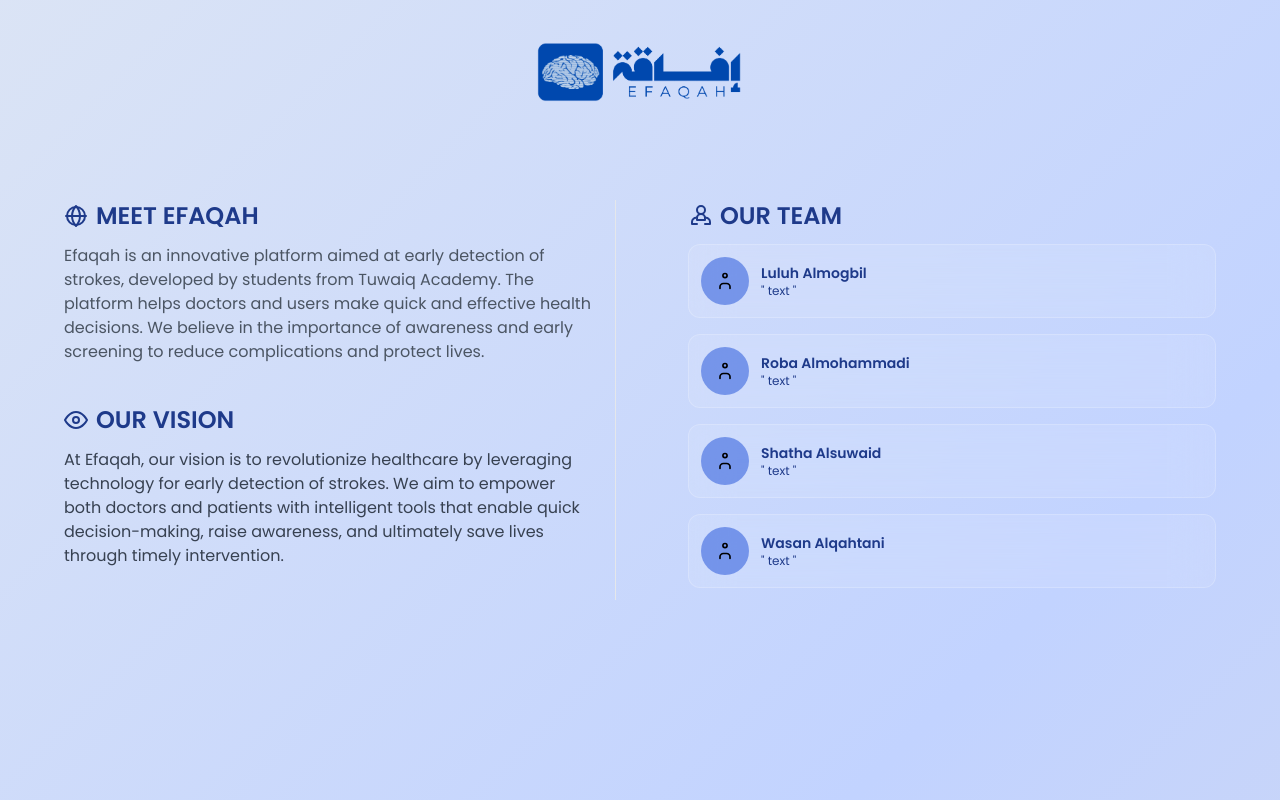
After one commit to Luluhmm/Efaqah, a Django app: page /about/ in a window 1280 px wide. The commit adds this page. Run offline with Django 5.2, Linux system fonts and the light colour scheme; some libraries are stand-ins or nearby versions.

Commit message:
Create About & Contact pages

```diff
--- a/Efaqah/doctor/templates/doctor/base.html
+++ b/Efaqah/doctor/templates/doctor/base.html
@@ -32,18 +32,18 @@
     <!-- Header -->
   <header class="bg-white shadow-sm border-b border-gray-100">
     <div class="max-w-7xl mx-auto px-4 sm:px-6 lg:px-8">
-        <div class="flex justify-between items-center h-20"> <!-- زودنا الارتفاع من 16 إلى 20 -->
+        <div class="flex justify-between items-center h-20">
             <div class="flex items-center gap-4">
                 <div class="flex items-center gap-2">
                     <div class="p-1 rounded-lg">
-                        <img src="{% static 'images/logo_2.PNG' %}" alt="Logo" class="h-14 w-auto"> <!-- زودنا حجم الصورة -->
+                        <img src="{% static 'images/logo_2.PNG' %}" alt="Logo" class="h-14 w-auto">
                     </div>
                 </div>
             </div>
 
             <div class="flex items-center gap-4 relative">
                 <!-- Date -->
-                <div class="text-base text-gray-600"> <!-- زودنا حجم النص -->
+                <div class="text-base text-gray-600">
                     {% now "D, M d Y" %}
                 </div>
 
--- /dev/null
+++ b/Efaqah/main/templates/main/about.html
@@ -0,0 +1,173 @@
+{% load static %}
+<!DOCTYPE html>
+<html lang="en">
+<head>
+    <meta charset="UTF-8">
+    <meta name="viewport" content="width=device-width, initial-scale=1.0">
+    <title>Efaqah - About</title>
+    <link href="https://fonts.googleapis.com/css2?family=Poppins:wght@400;600;700&display=swap" rel="stylesheet">
+    <script src="https://cdn.tailwindcss.com"></script>
+    <script>
+        tailwind.config = {
+            theme: {
+                extend: {
+                    fontFamily: {
+                        sans: ['Poppins', 'sans-serif'],
+                    },
+                    animation: {
+                        'fade-in': 'fadeIn 1s ease-out',
+                        'glow': 'glow 2s ease-in-out infinite alternate',
+                    },
+                    keyframes: {
+                        fadeIn: {
+                            '0%': { opacity: '0', transform: 'translateY(30px)' },
+                            '100%': { opacity: '1', transform: 'translateY(0px)' },
+                        },
+                        glow: {
+                            '0%': { boxShadow: '0 0 20px rgba(59, 130, 246, 0.5)' },
+                            '100%': { boxShadow: '0 0 30px rgba(59, 130, 246, 0.8), 0 0 40px rgba(59, 130, 246, 0.3)' },
+                        }
+                    }
+                }
+            }
+        }
+    </script>
+    <style>
+        body { font-family: 'Poppins', sans-serif; }
+        .bg-gradient-animated {
+            background: linear-gradient(-45deg, #d4d8ea, #c2d3ff, #dbe4f5, #acc4e4, #e1e9f6, #c9d9f7);
+            background-size: 400% 400%;
+            animation: gradientShift 15s ease infinite;
+        }
+        @keyframes gradientShift {
+            0% { background-position: 0% 50%; }
+            50% { background-position: 100% 50%; }
+            100% { background-position: 0% 50%; }
+        }
+        .glass-effect {
+            backdrop-filter: blur(20px);
+            background: rgba(255,255,255,0.1);
+            border: 1px solid rgba(255,255,255,0.2);
+        }
+        .lucide {
+            width: 2rem;
+            height: 2rem;
+            stroke: currentColor;
+            stroke-width: 2;
+            fill: none;
+            stroke-linecap: round;
+            stroke-linejoin: round;
+        }
+    </style>
+</head>
+<body class="min-h-screen bg-gradient-animated flex flex-col items-center justify-start p-6">
+
+    <!-- Logo -->
+    <div class="animate-fade-in mb-6 mt-4">
+        <a href="{% url 'main:landing_page' %}" class="flex justify-center">
+            <img src="{% static 'images/logo_1.png' %}" alt="Logo" class="h-16 w-auto">
+        </a>
+    </div>
+
+    <!-- About + Team -->
+    <div class="animate-fade-in animation-delay-200 max-w-6xl mx-auto flex flex-col md:flex-row gap-12 items-start mt-12">
+
+        <!-- Left Column: About -->
+<div class="md:w-1/2 mx-auto mt-6 pr-6 relative">
+    <div class="absolute top-0 right-0 border-r border-white-300" style="height: 400px;"></div>
+
+    <h2 class="flex items-center gap-2 text-xl md:text-2xl font-semibold text-blue-900 mb-3">
+    <svg xmlns="http://www.w3.org/2000/svg" class="lucide w-6 h-6 text-blue-900" fill="none" viewBox="0 0 24 24" stroke="currentColor">
+        <path stroke-linecap="round" stroke-linejoin="round" d="M12 21a9 9 0 1 0 0-18 9 9 0 0 0 0 18z"/>
+        <path stroke-linecap="round" stroke-linejoin="round" d="M2 12h20M12 2a15.3 15.3 0 0 1 4 10 15.3 15.3 0 0 1-4 10 15.3 15.3 0 0 1-4-10 15.3 15.3 0 0 1 4-10z"/>
+    </svg>
+    MEET EFAQAH
+</h2>
+    <p class="text-gray-600 text-sm md:text-base text-center md:text-left">
+        Efaqah is an innovative platform aimed at early detection of strokes, developed by students from Tuwaiq Academy. The platform helps doctors and users make quick and effective health decisions. We believe in the importance of awareness and early screening to reduce complications and protect lives.
+    </p>
+
+    <!-- Vision Section -->
+    <div class="animate-fade-in animation-delay-300 mt-10 text-center md:text-left">
+        <h2 class="flex items-center gap-2 text-xl md:text-2xl font-semibold text-blue-900 mb-3">
+    <svg xmlns="http://www.w3.org/2000/svg" class="lucide w-6 h-6 text-blue-900" fill="none" viewBox="0 0 24 24" stroke="currentColor">
+        <path stroke-linecap="round" stroke-linejoin="round" d="M1 12s4-8 11-8 11 8 11 8-4 8-11 8-11-8-11-8z"/>
+        <circle cx="12" cy="12" r="3"/>
+    </svg>
+    OUR VISION
+</h2>
+            <p class="text-gray-700 text-sm md:text-base leading-relaxed">
+                At Efaqah, our vision is to revolutionize healthcare by leveraging technology
+                for early detection of strokes. We aim to empower both doctors and patients
+                with intelligent tools that enable quick decision-making, raise awareness,
+                and ultimately save lives through timely intervention.
+            </p>
+    </div>
+</div>
+
+
+      <!-- Right Column: Team -->
+        <div class="md:w-1/2 pl-6 mt-6">
+            <!-- Team Title -->
+           <h2 class="flex items-center gap-2 text-xl md:text-2xl font-semibold text-blue-900 mb-3">
+    <svg xmlns="http://www.w3.org/2000/svg" class="lucide w-6 h-6 text-blue-900" fill="none" viewBox="0 0 24 24" stroke="currentColor">
+        <path stroke-linecap="round" stroke-linejoin="round" d="M17 20h5v-2a4 4 0 0 0-5-4M9 20H4v-2a4 4 0 0 1 5-4m4-4a4 4 0 1 0 0-8 4 4 0 0 0 0 8zm0 0a4 4 0 0 1 4 4v2H9v-2a4 4 0 0 1 4-4z"/>
+    </svg>
+    OUR TEAM
+</h2>
+
+            <div class="grid grid-cols-1 gap-4">
+                <!-- Team Member -->
+                <div class="glass-effect rounded-xl p-3 flex flex-row items-center text-left">
+                    <div class="bg-blue-700/50 w-12 h-12 rounded-full flex items-center justify-center mr-3">
+                        <svg xmlns="http://www.w3.org/2000/svg" class="lucide w-5 h-5" fill="none" viewBox="0 0 24 24" stroke="currentColor">
+                            <path stroke-linecap="round" stroke-linejoin="round" d="M12 8c1.38 0 2.5-1.12 2.5-2.5S13.38 3 12 3 9.5 4.12 9.5 5.5 10.62 8 12 8zM6 21v-2a4 4 0 0 1 4-4h4a4 4 0 0 1 4 4v2"/>
+                        </svg>
+                    </div>
+                    <div>
+                        <h3 class="font-semibold text-blue-900 text-sm">Luluh Almogbil</h3>
+                        <p class="text-xs text-blue-900">" text "</p>
+                    </div>
+                </div>
+
+                <div class="glass-effect rounded-xl p-3 flex flex-row items-center text-left">
+                    <div class="bg-blue-700/50 w-12 h-12 rounded-full flex items-center justify-center mr-3">
+                        <svg xmlns="http://www.w3.org/2000/svg" class="lucide w-5 h-5" fill="none" viewBox="0 0 24 24" stroke="currentColor">
+                            <path stroke-linecap="round" stroke-linejoin="round" d="M12 8c1.38 0 2.5-1.12 2.5-2.5S13.38 3 12 3 9.5 4.12 9.5 5.5 10.62 8 12 8zM6 21v-2a4 4 0 0 1 4-4h4a4 4 0 0 1 4 4v2"/>
+                        </svg>
+                    </div>
+                    <div>
+                        <h3 class="font-semibold text-blue-900 text-sm">Roba Almohammadi</h3>
+                        <p class="text-xs text-blue-900">" text "</p>
+                    </div>
+                </div>
+
+                <div class="glass-effect rounded-xl p-3 flex flex-row items-center text-left">
+                    <div class="bg-blue-700/50 w-12 h-12 rounded-full flex items-center justify-center mr-3">
+                        <svg xmlns="http://www.w3.org/2000/svg" class="lucide w-5 h-5" fill="none" viewBox="0 0 24 24" stroke="currentColor">
+                            <path stroke-linecap="round" stroke-linejoin="round" d="M12 8c1.38 0 2.5-1.12 2.5-2.5S13.38 3 12 3 9.5 4.12 9.5 5.5 10.62 8 12 8zM6 21v-2a4 4 0 0 1 4-4h4a4 4 0 0 1 4 4v2"/>
+                        </svg>
+                    </div>
+                    <div>
+                        <h3 class="font-semibold text-blue-900 text-sm">Shatha Alsuwaid</h3>
+                        <p class="text-xs text-blue-900">" text "</p>
+                    </div>
+                </div>
+
+                <div class="glass-effect rounded-xl p-3 flex flex-row items-center text-left">
+                    <div class="bg-blue-700/50 w-12 h-12 rounded-full flex items-center justify-center mr-3">
+                        <svg xmlns="http://www.w3.org/2000/svg" class="lucide w-5 h-5" fill="none" viewBox="0 0 24 24" stroke="currentColor">
+                            <path stroke-linecap="round" stroke-linejoin="round" d="M12 8c1.38 0 2.5-1.12 2.5-2.5S13.38 3 12 3 9.5 4.12 9.5 5.5 10.62 8 12 8zM6 21v-2a4 4 0 0 1 4-4h4a4 4 0 0 1 4 4v2"/>
+                        </svg>
+                    </div>
+                    <div>
+                        <h3 class="font-semibold text-blue-900 text-sm">Wasan Alqahtani</h3>
+                        <p class="text-xs text-blue-900">" text "</p>
+                    </div>
+                </div>
+            </div>
+
+    </div>
+
+</body>
+</html>
--- a/Efaqah/main/templates/main/landing_page.html
+++ b/Efaqah/main/templates/main/landing_page.html
@@ -92,6 +92,8 @@
 
 </head>
 <body class="min-h-screen bg-gradient-animated overflow-hidden">
+
+
     <div class="floating-shapes"></div>
     <div class="particles" id="particles"></div>
 
--- a/Efaqah/main/urls.py
+++ b/Efaqah/main/urls.py
@@ -17,5 +17,7 @@ urlpatterns = [
     path('admin_view/',views.admin_view,name="admin_view"),
     path('request_demo/',views.request_demo,name="request_demo"),
     path('update/request_demo/<int:demo_id>/',views.update_status,name="update_status"),
+    path('about/',views.about_view,name="about_view"),
+    path('contact/',views.contact_view,name="contact_view"),
     path('logout/',views.logout_view,name="logout_view")
 ]
--- a/Efaqah/main/views.py
+++ b/Efaqah/main/views.py
@@ -20,9 +20,6 @@ from django.utils import timezone
 from cities_light.models import Country, City
 import time
 from django.db.models import Count
-
-
-
 
 
 
@@ -525,3 +522,53 @@ def get_cities(request, country_id):
     cities = City.objects.filter(country_id=country_id).order_by('name')
     city_list = [{'id': c.id, 'name': c.name} for c in cities]
     return JsonResponse({'cities': city_list})
+
+
+#------------------------------------------------------------------------------------------------------
+
+def about_view(request):
+    return render(request, "main/about.html")
+
+
+#------------------------------------------------------------------------------------------------------
+
+
+def contact_view(request):
+    if request.method == "POST":
+        name = request.POST.get("name")
+        email = request.POST.get("email")
+        subject = request.POST.get("subject")
+        message_content = request.POST.get("message")
+
+        if name and email and subject and message_content:
+            try:
+                subject=f"Contact Form: {subject}",
+                message = f"""
+                            Hello Efaqah Team,
+
+                            You have received a new message from the Contact Form:
+
+                            Name: {name}
+                            Email: {email}
+                            Subject: {subject}
+
+                            Message:
+                            {message_content}
+                            """
+                send_mail(
+                    subject,
+                    message,
+                    settings.DEFAULT_FROM_EMAIL,
+                    [settings.DEFAULT_FROM_EMAIL],
+                    fail_silently=False,
+                )
+                messages.success(request, "Your message has been sent successfully!")
+            except Exception as e:
+                messages.error(request, "Failed to send message. Please try again later.")
+
+            return redirect('main:contact_view')
+
+        else:
+            messages.error(request, "Please fill all fields.")
+
+    return render(request, "main/contact.html")
```
Also changed, not shown: Efaqah/main/templates/main/contact.html (added, +117 -0 lines), 1 other file.
